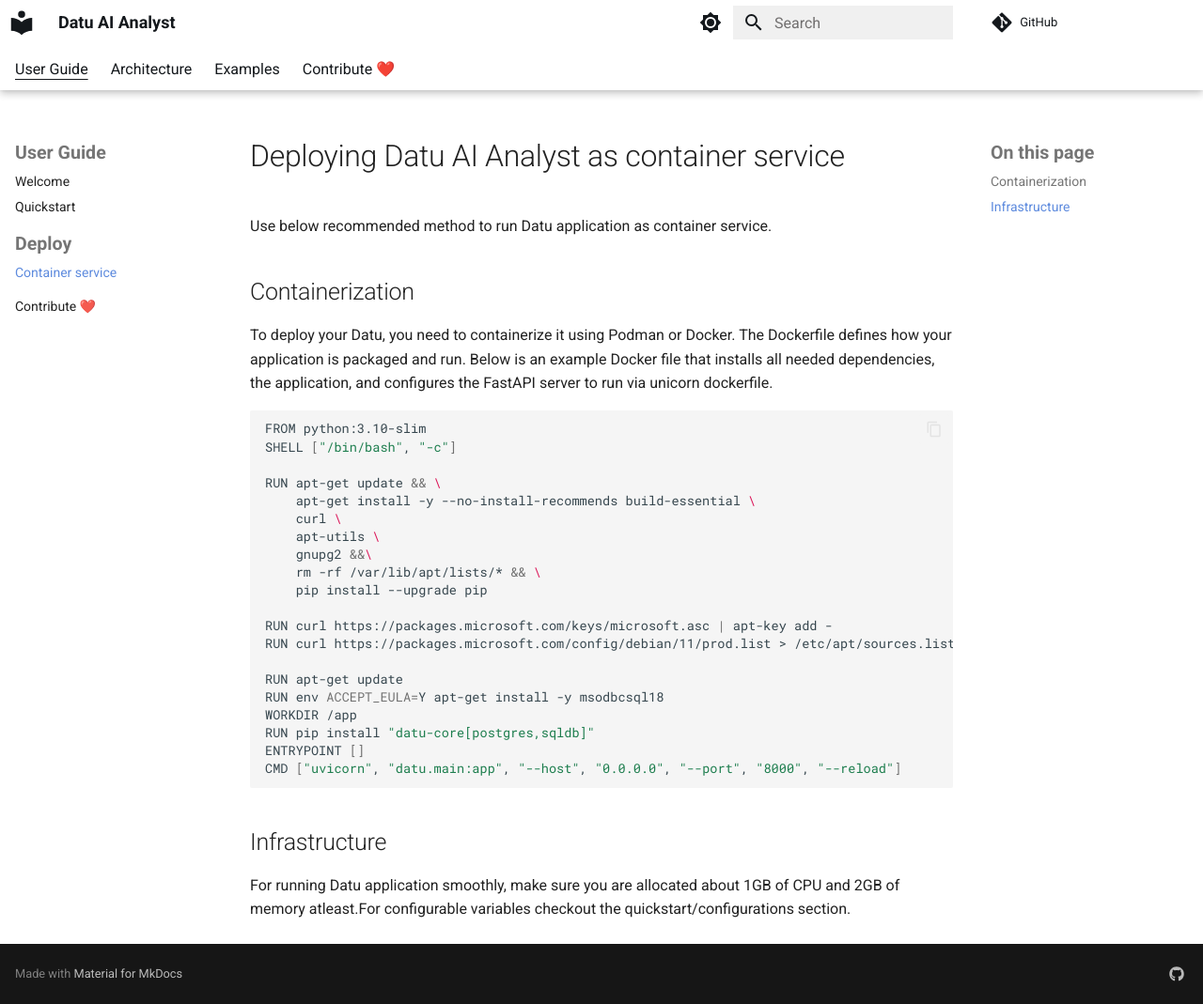
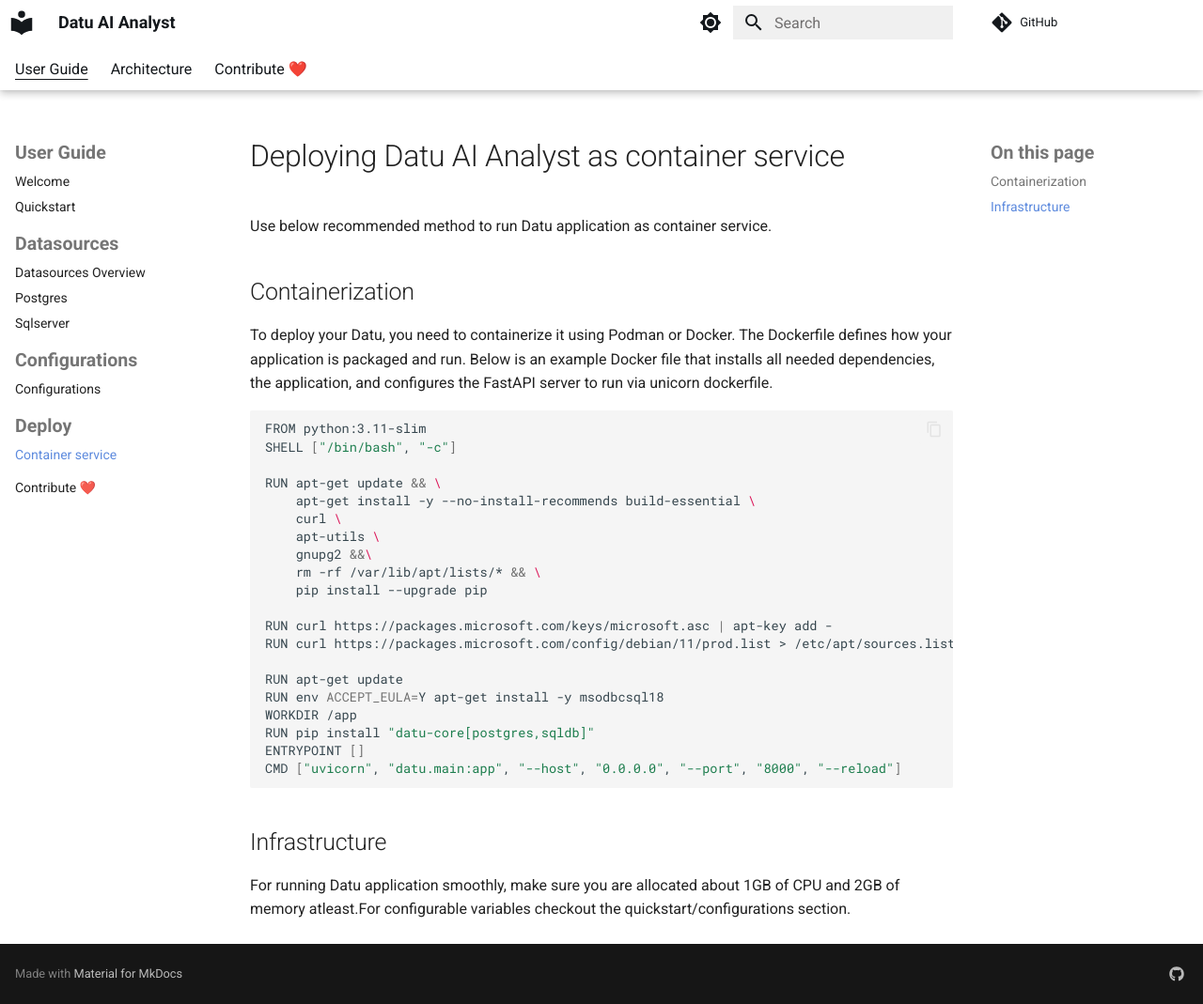
Before and after one commit to Datuanalytics/docs, an MkDocs documentation site: the page built from docs/user-guide/deploy/deploy_as_container_service.md, in a window 1280 px wide and 1069 px high. Shown: the whole window at 94% size. Built offline with MkDocs 1.6.1 and Material for MkDocs 9.7.7, drawn with Linux system fonts in a browser that asks for light colours; plug-ins that fetch from the network failed and are left out; comment, search, counter and statistics services are not loaded; the version menu is left out.

Commit message:
fixing minor documentation issues and removing examples

````diff
--- a/docs/user-guide/deploy/deploy_as_container_service.md
+++ b/docs/user-guide/deploy/deploy_as_container_service.md
@@ -7,7 +7,7 @@
 To deploy your Datu, you need to containerize it using Podman or Docker. The Dockerfile defines how your application is packaged and run. Below is an example Docker file that installs all needed dependencies, the application, and configures the FastAPI server to run via unicorn dockerfile.
 
 ```sh
-FROM python:3.10-slim
+FROM python:3.11-slim
 SHELL ["/bin/bash", "-c"]
 
 RUN apt-get update && \
--- a/mkdocs.yml
+++ b/mkdocs.yml
@@ -59,13 +59,17 @@
   - User Guide:
     - Welcome: README.md
     - Quickstart: user-guide/quickstart.md
+    - Datasources:
+        - user-guide/datasources/datasources.md
+        - Postgres: user-guide/datasources/postgres.md
+        - Sqlserver: user-guide/datasources/sqlserver.md
+    - Configurations:
+        - user-guide/configurations.md
     - Deploy:
       - Container service: user-guide/deploy/deploy_as_container_service.md
     - Contribute ❤️: https://github.com/Datuanalytics/datu-core/blob/main/CONTRIBUTING.md
   - Architecture:
     - Overview: architecture/README.md
-  - Examples:
-    - Overview: examples/README.md
   - Contribute ❤️: https://github.com/Datuanalytics/datu-core/blob/main/CONTRIBUTING.md
 
 exclude_docs: |
@@ -92,8 +96,6 @@
         User Guide:
           - README.md
           - user-guide/**/*.md
-        Examples:
-          - examples/**/*.md
 
 extra:
   social:
````
Also changed, not shown: docs/README.md (+1 -1 lines), docs/examples/README.md (deleted, +0 -12 lines), docs/user-guide/quickstart.md (+9 -2 lines).
